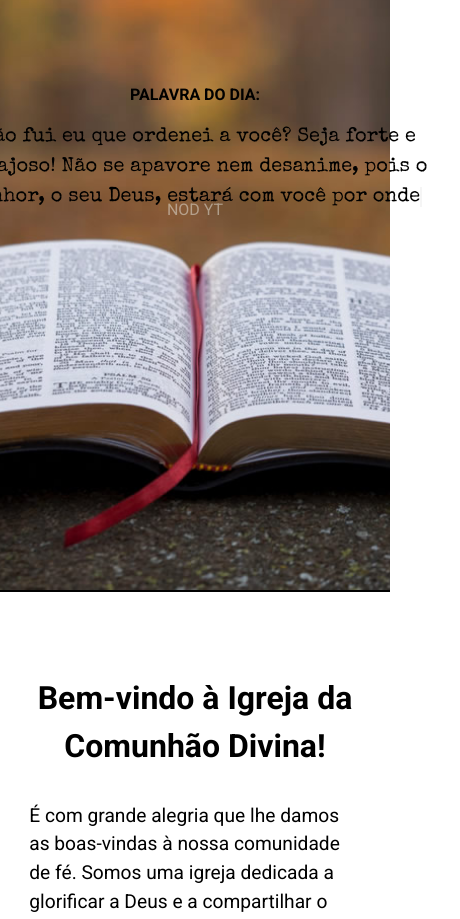
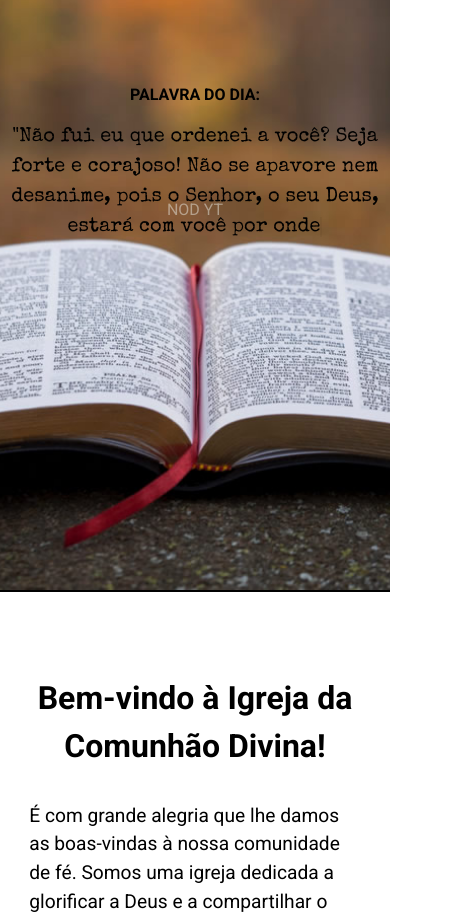
Before and after one commit to Codinomexanm/landingPage__reactjs, a React (Vite) app: page / in a window 390 px wide. Shown: the part 1100-2019 px from the top of the page, 460 px wide, since content can reach past the window. Built offline with nearby package versions, Linux system fonts and the light colour scheme; no server answers.

Commit message:
efeito digitação

```diff
--- a/src/components/Header/Typing/style.css
+++ b/src/components/Header/Typing/style.css
@@ -20,10 +20,10 @@
   }
 }
 
-@media screen and (max-width:769px) {
+@media screen and (max-width:1000px) {
   .Ffont{
     font-size: 20px;
     min-height: 200px;
-    min-width:500px;
+    min-width:400px;
   }
 }
```
